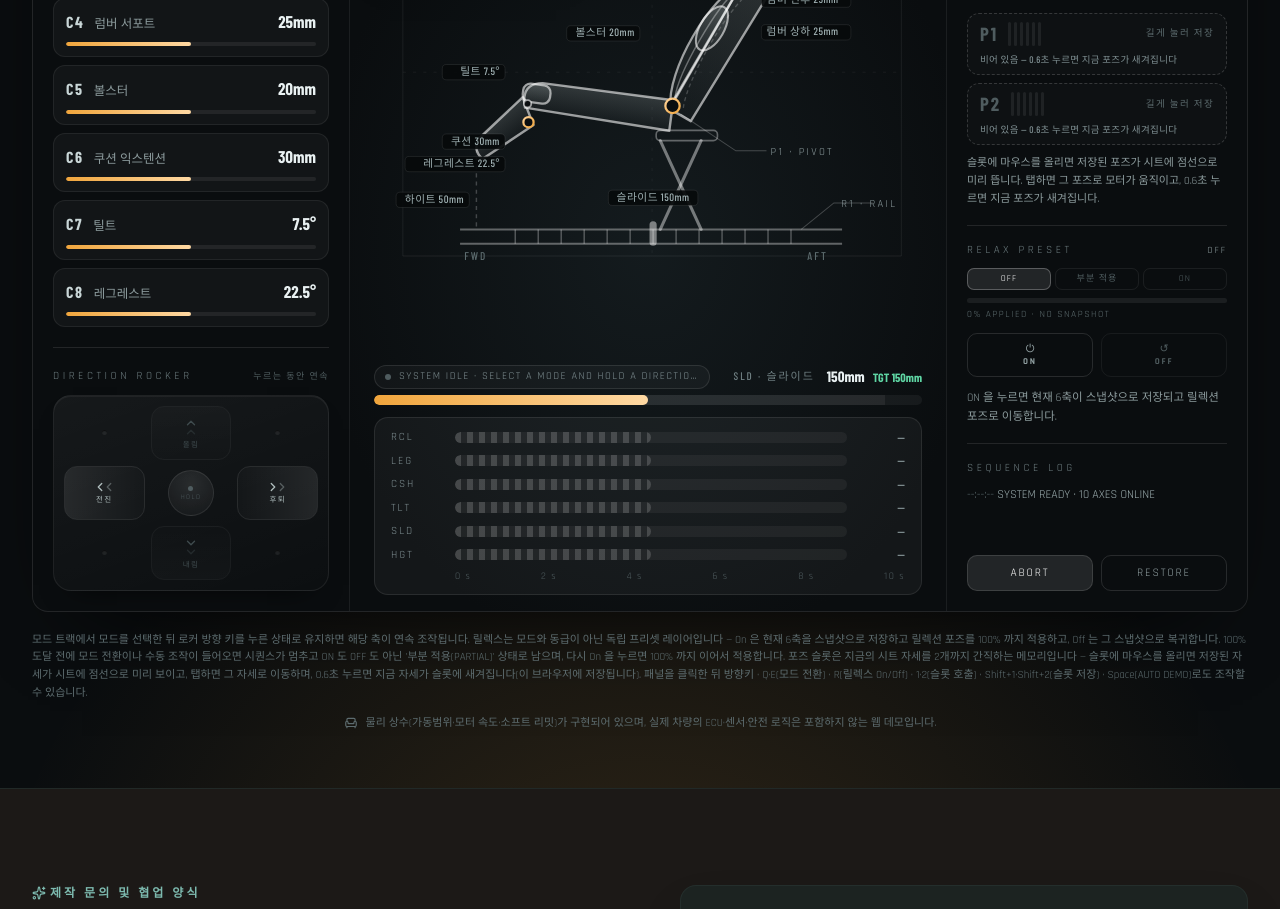
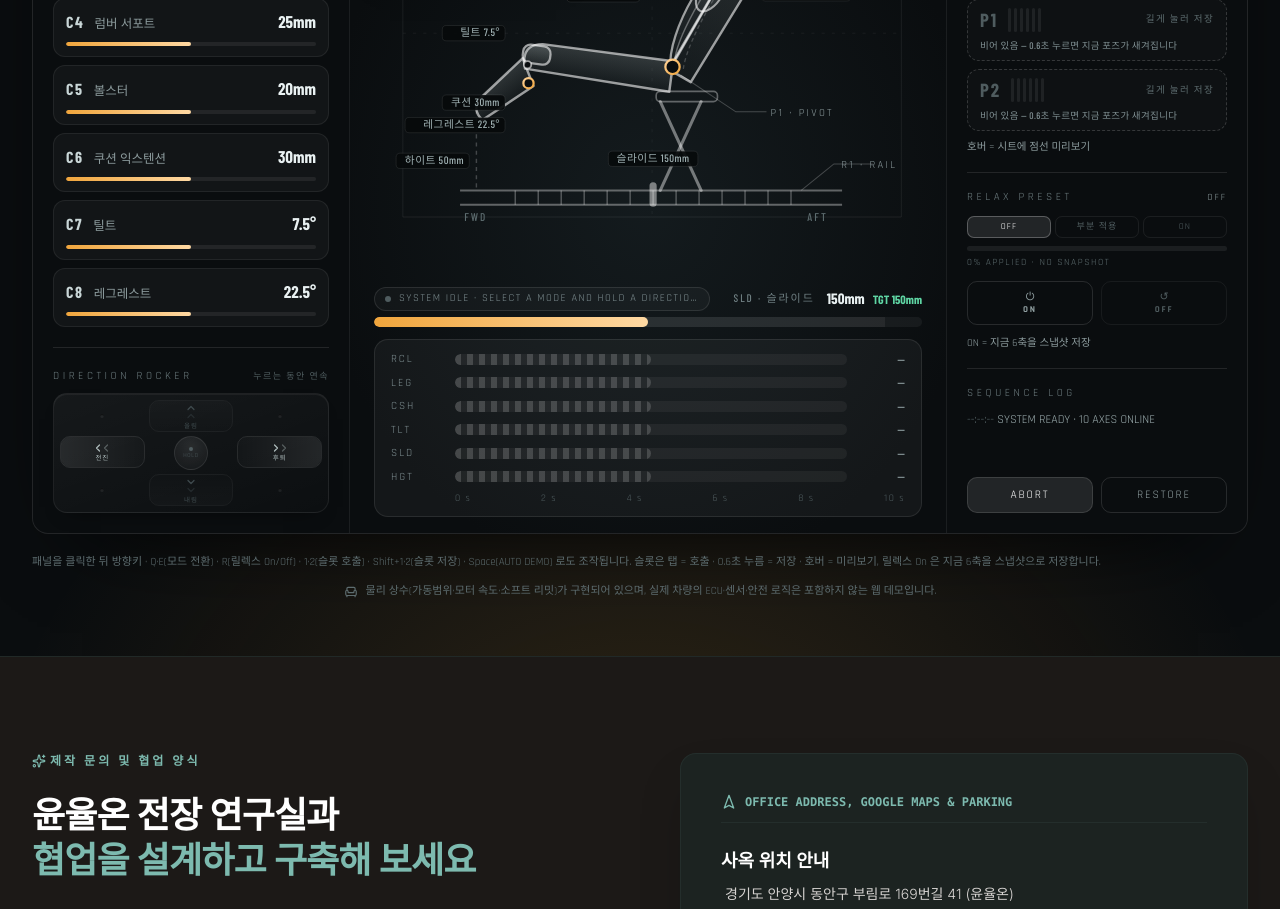
Before and after one commit to sjw1980/yyo-home-v2, a React (Vite) app: page / in a window 1280 px wide. Shown: the part 5460-6369 px from the top of the page. Built offline with nearby package versions, Linux system fonts and the light colour scheme.

Commit message:
feat: refine SeatSimulator UI and improve translations for clarity

```diff
--- a/src/components/SeatSimulator.tsx
+++ b/src/components/SeatSimulator.tsx
@@ -96,10 +96,10 @@ const ROCKER_STACK: Record<Direction, string> = {
   right: 'flex-row',
 };
 const ROCKER_TUCK: Record<Direction, string> = {
-  up: '-mt-[5px]',
-  down: '-mt-[5px]',
-  left: '-ml-[5px]',
-  right: '-ml-[5px]',
+  up: '-mt-[4px]',
+  down: '-mt-[4px]',
+  left: '-ml-[4px]',
+  right: '-ml-[4px]',
 };
 /** 눌렸을 때 로커가 그 방향으로 살짝 기운다 */
 const ROCKER_NUDGE: Record<Direction, string> = {
@@ -840,7 +840,7 @@ export default function SeatSimulator({ currentLang }: SeatSimulatorProps) {
         onPointerLeave={() => {
           if (active) handleRelease();
         }}
-        className={`relative h-[54px] overflow-hidden rounded-[13px] border transition-all duration-150 select-none touch-none
+        className={`relative h-[32px] overflow-hidden rounded-[10px] border transition-all duration-150 select-none touch-none
           ${
             active
               ? `scale-[.97] ${ROCKER_NUDGE[dir]} border-[#f0a53c]/70 text-[#ffe0b3] shadow-[0_0_18px_-4px_rgba(240,165,60,.75)]`
@@ -861,12 +861,12 @@ export default function SeatSimulator({ currentLang }: SeatSimulatorProps) {
             active ? 'opacity-100' : 'opacity-0'
           }`}
         />
-        <span className="relative h-full flex flex-col items-center justify-center gap-[3px]">
+        <span className="relative h-full flex flex-col items-center justify-center gap-[1px]">
           <span className={`flex ${ROCKER_STACK[dir]} items-center leading-none`}>
-            <Chev className="w-[14px] h-[14px]" strokeWidth={2.2} />
-            <Chev className={`w-[14px] h-[14px] opacity-40 ${ROCKER_TUCK[dir]}`} strokeWidth={2.2} />
+            <Chev className="w-[12px] h-[12px]" strokeWidth={2.4} />
+            <Chev className={`w-[12px] h-[12px] opacity-40 ${ROCKER_TUCK[dir]}`} strokeWidth={2.4} />
           </span>
-          <span className="text-[7.5px] leading-none uppercase tracking-[.18em]">
+          <span className="text-[6.5px] leading-none uppercase tracking-[.14em]">
             {ROCKER_CAPTION[dir][currentLang]}
           </span>
         </span>
@@ -878,19 +878,19 @@ export default function SeatSimulator({ currentLang }: SeatSimulatorProps) {
   const rockerHub = () => (
     <span className="flex items-center justify-center">
       <span
-        className={`w-[46px] h-[46px] rounded-full border flex flex-col items-center justify-center gap-[2px] transition-all duration-150 ${
+        className={`w-[34px] h-[34px] rounded-full border flex flex-col items-center justify-center gap-[1px] transition-all duration-150 ${
           pressed
             ? 'border-[#f0a53c]/45 bg-[radial-gradient(circle_at_50%_30%,rgba(240,165,60,.22),rgba(240,165,60,.04))] shadow-[0_0_14px_-4px_rgba(240,165,60,.85)]'
             : 'border-white/[.09] bg-[radial-gradient(circle_at_50%_30%,rgba(255,255,255,.10),rgba(255,255,255,.02))]'
         }`}
       >
         <i
-          className={`w-[5px] h-[5px] rounded-full transition-all ${
+          className={`w-[4px] h-[4px] rounded-full transition-all ${
             pressed ? 'bg-[#f0a53c] shadow-[0_0_8px_#f0a53c]' : 'bg-[#4f5c5f]'
           }`}
         />
         <span
-          className={`text-[7px] leading-none tracking-[.2em] uppercase ${
+          className={`text-[6px] leading-none tracking-[.12em] uppercase ${
             pressed ? 'text-[#ffc276]' : 'text-[#4f5c5f]'
           }`}
         >
@@ -903,7 +903,7 @@ export default function SeatSimulator({ currentLang }: SeatSimulatorProps) {
   /** 패드 모서리 나사 머리 — 4개의 키가 한 몸의 로커로 읽히도록 채워 두는 고정 자리 */
   const rockerCorner = (key: string) => (
     <span key={key} className="flex items-center justify-center">
-      <i className="w-[5px] h-[5px] rounded-full bg-white/[.07] shadow-[inset_0_1px_1px_rgba(0,0,0,.65)]" />
+      <i className="w-[4px] h-[4px] rounded-full bg-white/[.07] shadow-[inset_0_1px_1px_rgba(0,0,0,.65)]" />
     </span>
   );
 
@@ -1290,27 +1290,27 @@ export default function SeatSimulator({ currentLang }: SeatSimulatorProps) {
             ? `RELAX PARTIAL · ${relaxPct.toFixed(0)}% APPLIED · ON = RESUME 100% / OFF = RESTORE`
             : 'SYSTEM IDLE · SELECT A MODE AND HOLD A DIRECTION KEY'));
 
-  /** 릴렉스 프리셋 패널 상태 안내문 */
+  /** 릴렉스 프리셋 패널 상태 안내문 — 한 줄로 끝난다 (패널 높이 = 우측 컬럼 높이 예산) */
   const relaxHint =
     relax.run === 'on'
       ? currentLang === 'ko'
-        ? '릴렉션 포즈 적용 중 — 다른 모드를 고르거나 로커를 조작하면 중단되어 부분 적용이 됩니다.'
-        : 'Applying relax pose — picking another mode or using the rocker interrupts it into PARTIAL.'
+        ? '이동 중 — 조작 시 부분 적용'
+        : 'Moving — any input interrupts'
       : relax.run === 'off'
         ? currentLang === 'ko'
           ? '스냅샷 복귀 중…'
           : 'Restoring snapshot…'
         : relax.phase === 'on'
           ? currentLang === 'ko'
-            ? '릴렉션 포즈 유지 중. Off 를 누르면 스냅샷으로 6축이 동시에 복귀합니다.'
-            : 'Relax pose holding. Off restores the 6-axis snapshot together.'
+            ? 'OFF = 스냅샷 복귀'
+            : 'OFF restores the snapshot'
           : relax.phase === 'partial'
             ? currentLang === 'ko'
-              ? '시퀀스 중단 — ON 은 100% 까지 이어서 적용하고, OFF 는 스냅샷으로 복귀합니다.'
-              : 'Sequence interrupted — ON resumes to 100%, OFF restores the snapshot.'
+              ? 'ON = 이어서 · OFF = 복귀'
+              : 'ON resumes · OFF restores'
             : currentLang === 'ko'
-              ? 'ON 을 누르면 현재 6축이 스냅샷으로 저장되고 릴렉션 포즈로 이동합니다.'
-              : 'ON saves the current 6 axes as a snapshot, then drives the relax pose.';
+              ? 'ON = 지금 6축을 스냅샷 저장'
+              : 'ON snapshots the current 6 axes';
 
   /** 진행률 링 (270° 호) */
   const RING_R = 104;
@@ -1487,7 +1487,7 @@ export default function SeatSimulator({ currentLang }: SeatSimulatorProps) {
 
               {/* ---- 방향 로커 — 4키 고정 스킨. 모드가 바뀌어도 키 자리·크기·라벨은 그대로 ---- */}
               <div className="mt-5 pt-5 border-t border-white/10">
-                <div className="flex items-baseline justify-between mb-2.5">
+                <div className="flex items-baseline justify-between mb-2">
                   <p className="text-[11px] tracking-[.32em] uppercase text-[#6f7f82]">
                     Direction Rocker
                   </p>
@@ -1497,8 +1497,8 @@ export default function SeatSimulator({ currentLang }: SeatSimulatorProps) {
                 </div>
 
                 {/* 로커는 8개 드라이브 모드 전용 — 릴렉스는 우측 프리셋 레이어에서 조작한다 */}
-                <div className="rounded-[18px] border border-white/[.07] bg-[linear-gradient(160deg,rgba(255,255,255,.05),rgba(255,255,255,.012))] p-2.5 shadow-[inset_0_1px_0_rgba(255,255,255,.05),0_14px_28px_-20px_rgba(0,0,0,.95)]">
-                  <div className="grid grid-cols-3 gap-1.5">
+                <div className="rounded-[14px] border border-white/[.07] bg-[linear-gradient(160deg,rgba(255,255,255,.05),rgba(255,255,255,.012))] p-1.5 shadow-[inset_0_1px_0_rgba(255,255,255,.05),0_10px_20px_-16px_rgba(0,0,0,.95)]">
+                  <div className="grid grid-cols-3 gap-1">
                     {rockerCorner('c1')}
                     {rockerKey('up')}
                     {rockerCorner('c2')}
@@ -1687,7 +1687,7 @@ export default function SeatSimulator({ currentLang }: SeatSimulatorProps) {
                 Preset Progress
               </p>
               <div className="flex justify-center">
-                <svg width="170" height="170" viewBox="0 0 252 252">
+                <svg width="156" height="156" viewBox="0 0 252 252">
                   <defs>
                     <linearGradient id="hmiArc" x1="0" y1="0" x2="1" y2="1">
                       <stop offset="0" stopColor="#f0a53c" />
@@ -1816,10 +1816,10 @@ export default function SeatSimulator({ currentLang }: SeatSimulatorProps) {
                   {Array.from({ length: POSE_SLOT_COUNT }, (_, i) => slotCard(i))}
                 </div>
 
-                <p className="text-[11px] text-[#8d9c9e] leading-relaxed mt-2.5">
+                <p className="text-[10.5px] text-[#8d9c9e] leading-relaxed mt-2">
                   {currentLang === 'ko'
-                    ? '슬롯에 마우스를 올리면 저장된 포즈가 시트에 점선으로 미리 뜹니다. 탭하면 그 포즈로 모터가 움직이고, 0.6초 누르면 지금 포즈가 새겨집니다.'
-                    : 'Hover a slot to ghost its pose onto the seat, tap to drive there, hold 0.6s to etch the current pose.'}
+                    ? '호버 = 시트에 점선 미리보기'
+                    : 'Hover to ghost the pose'}
                 </p>
               </div>
 
@@ -1889,7 +1889,7 @@ export default function SeatSimulator({ currentLang }: SeatSimulatorProps) {
                   {relaxButton(true)}
                   {relaxButton(false)}
                 </div>
-                <p className="text-[11.5px] text-[#8d9c9e] leading-relaxed mt-3">{relaxHint}</p>
+                <p className="text-[10.5px] text-[#8d9c9e] leading-relaxed mt-2.5">{relaxHint}</p>
               </div>
 
               <p className="text-[11px] tracking-[.32em] uppercase text-[#6f7f82] mt-4 pt-4 border-t border-white/10 mb-2">
--- a/src/data.ts
+++ b/src/data.ts
@@ -354,8 +354,8 @@ export const translations: TranslationDictionary = {
     en: "LIVE AXIS MONITOR"
   },
   "Seat Control Hint": {
-    ko: "모드 트랙에서 모드를 선택한 뒤 로커 방향 키를 누른 상태로 유지하면 해당 축이 연속 조작됩니다. 릴렉스는 모드와 동급이 아닌 독립 프리셋 레이어입니다 — On 은 현재 6축을 스냅샷으로 저장하고 릴렉션 포즈를 100% 까지 적용하고, Off 는 그 스냅샷으로 복귀합니다. 100% 도달 전에 모드 전환이나 수동 조작이 들어오면 시퀀스가 멈추고 ON 도 OFF 도 아닌 '부분 적용(PARTIAL)' 상태로 남으며, 다시 On 을 누르면 100% 까지 이어서 적용합니다. 포즈 슬롯은 지금의 시트 자세를 2개까지 간직하는 메모리입니다 — 슬롯에 마우스를 올리면 저장된 자세가 시트에 점선으로 미리 보이고, 탭하면 그 자세로 이동하며, 0.6초 누르면 지금 자세가 슬롯에 새겨집니다(이 브라우저에 저장됩니다). 패널을 클릭한 뒤 방향키 · Q·E(모드 전환) · R(릴렉스 On/Off) · 1·2(슬롯 호출) · Shift+1·Shift+2(슬롯 저장) · Space(AUTO DEMO)로도 조작할 수 있습니다.",
-    en: "Select a mode in the track, then press and hold a rocker key to drive that axis. Relax is a standalone preset layer, not a peer mode: On saves the current 6 axes as a snapshot and drives the relax pose to 100%, Off restores that snapshot. Interrupt the sequence with a mode change or manual rocker input before it reaches 100% and it freezes in PARTIAL — neither ON nor OFF; pressing On again resumes to 100%. Pose Slots are two memories for the pose you just built: hover a slot to ghost its stored pose onto the seat, tap to drive there, and hold 0.6s to etch the current pose (saved in this browser). Focus the panel and use Arrow keys · Q·E (change mode) · R (relax On/Off) · 1·2 (recall slot) · Shift+1·Shift+2 (save slot) · Space (AUTO DEMO)."
+    ko: "패널을 클릭한 뒤 방향키 · Q·E(모드 전환) · R(릴렉스 On/Off) · 1·2(슬롯 호출) · Shift+1·2(슬롯 저장) · Space(AUTO DEMO) 로도 조작됩니다. 슬롯은 탭 = 호출 · 0.6초 누름 = 저장 · 호버 = 미리보기, 릴렉스 On 은 지금 6축을 스냅샷으로 저장합니다.",
+    en: "Focus the panel and use Arrow keys · Q·E (mode) · R (relax) · 1·2 (recall slot) · Shift+1·2 (save slot) · Space (AUTO DEMO). Slots: tap = recall, hold 0.6s = save, hover = preview. Relax On snapshots the current 6 axes."
   },
   "Seat Reset Pose": {
     ko: "전 축 초기 위치로 리셋",
```
Also changed, not shown: mockups/README.md.
